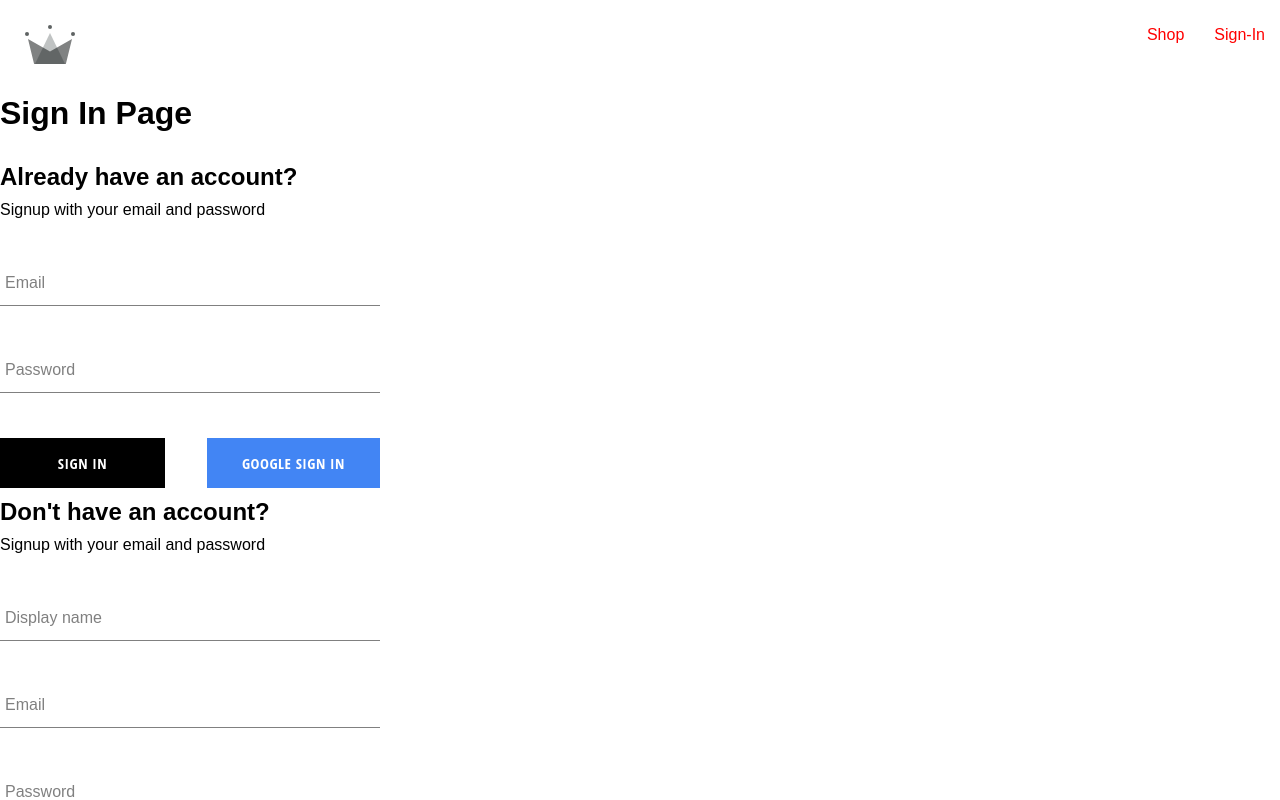
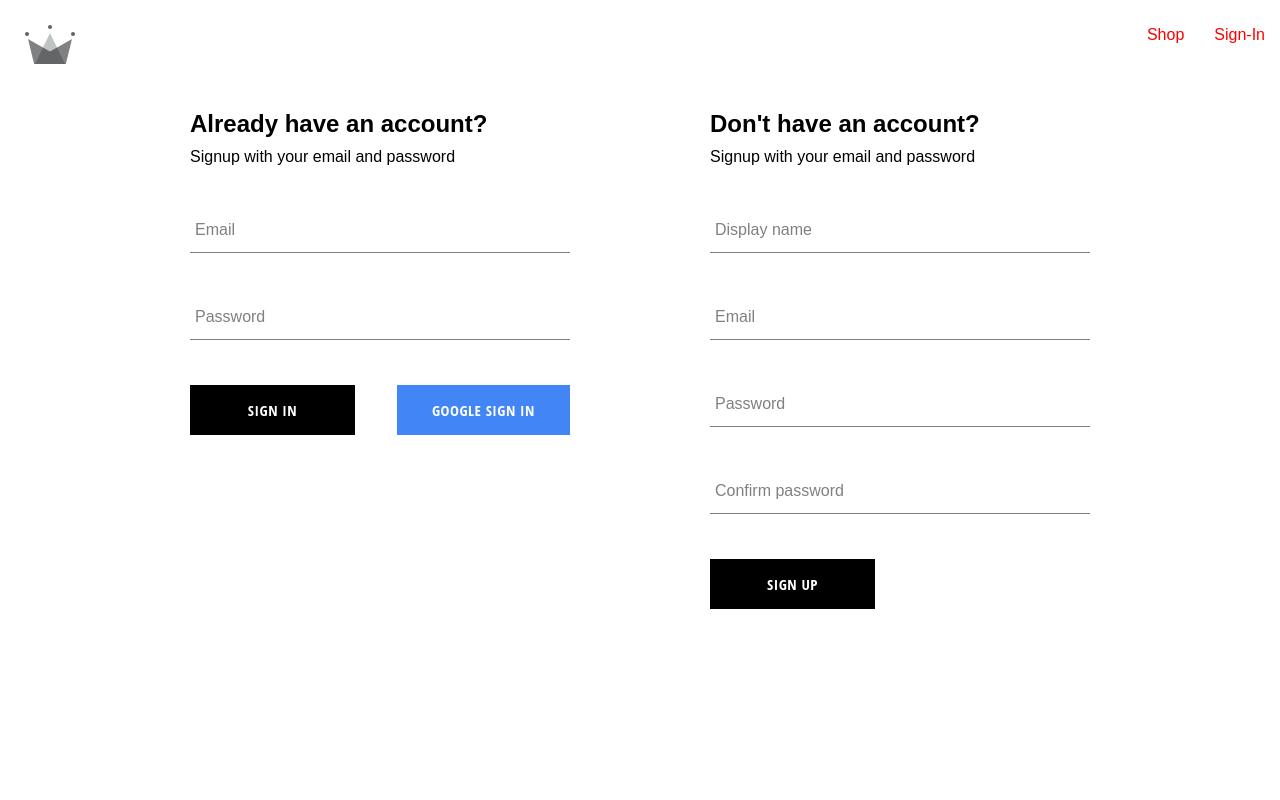
Before and after one commit to Nowf1/Capstone-Project, a React (Create React App) app: page /auth in a window 1280 px wide. Shown: the top 800 px of the page. Built offline with nearby package versions, Linux system fonts and the light colour scheme; a web font is replaced by a local one.

Commit message:
Finish authentication page

```diff
--- a/src/components/sign-in-form/sign-in-form.component.jsx
+++ b/src/components/sign-in-form/sign-in-form.component.jsx
@@ -39,7 +39,12 @@
       );
       console.log(response);
       resetFormFields();
-    } catch (error) {}
+    } catch (error) {
+      console.log(error);
+      if (error.code === "auth/invalid-credential") {
+        alert("Invalid credential");
+      }
+    }
   };
 
   const handleChange = (event) => {
@@ -71,7 +76,7 @@
 
         <div className="buttons-container">
           <Button type="submit">Sign in</Button>
-          <Button buttonType="google" onClick={signInWithGoogle}>
+          <Button type="button" buttonType="google" onClick={signInWithGoogle}>
             Google sign in
           </Button>
         </div>
--- a/src/routes/authentication/authentication.component.jsx
+++ b/src/routes/authentication/authentication.component.jsx
@@ -1,16 +1,11 @@
-import {
-  signInWithGooglePopup,
-  createUserDocFromAuth,
-} from "../../utils/firebase/firebase.utils";
-
 import SignUpForm from "../../components/sign-up-form/sign-up-form.component";
 import SignInForm from "../../components/sign-in-form/sign-in-form.component";
-import { createAuthUserWithEmailAndPassword } from "../../utils/firebase/firebase.utils";
+
+import "./authentication.styles.scss";
 
 const Authentication = () => {
   return (
-    <div>
-      <h1>Sign In Page</h1>
+    <div className="authentication-container">
       <SignInForm></SignInForm>
       <SignUpForm></SignUpForm>
     </div>
--- /dev/null
+++ b/src/routes/authentication/authentication.styles.scss
@@ -0,0 +1,6 @@
+.authentication-container {
+  display: flex;
+  justify-content: space-between;
+  width: 900px;
+  margin: 30px auto;
+}
```
